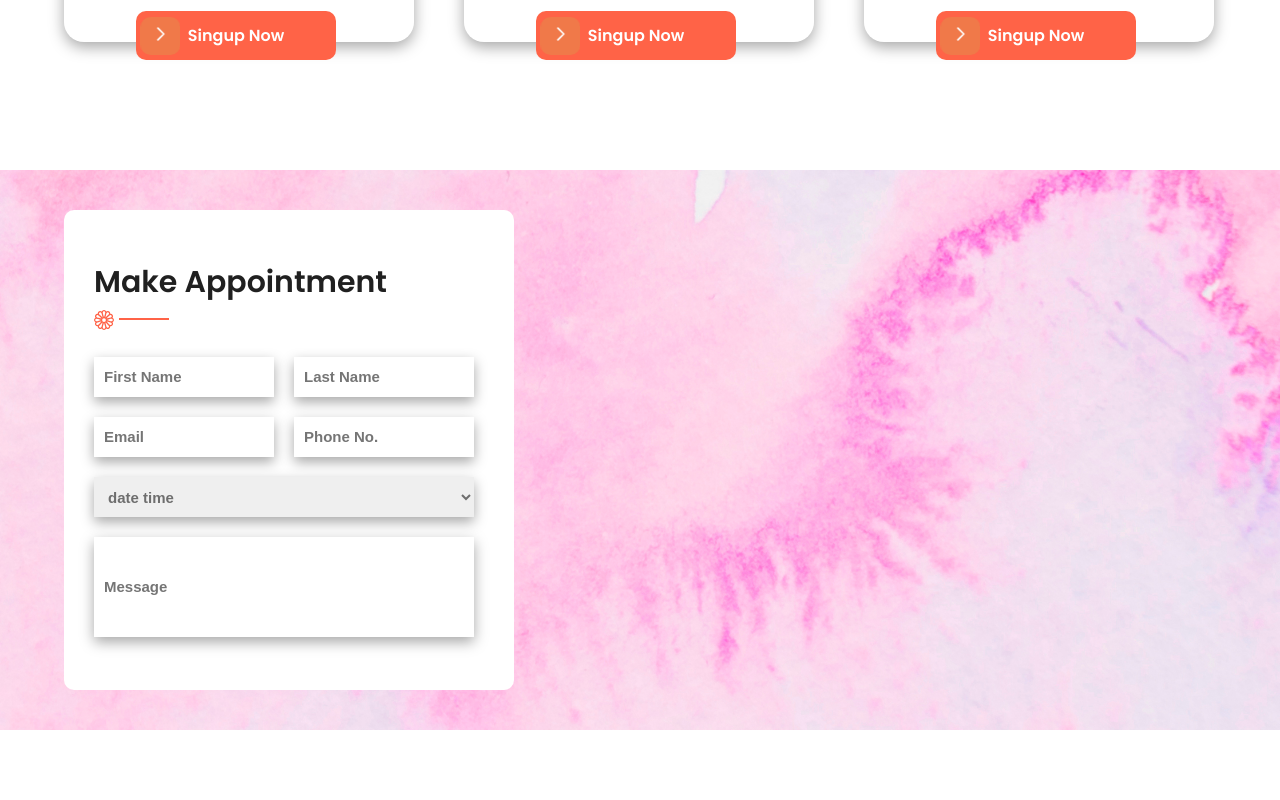
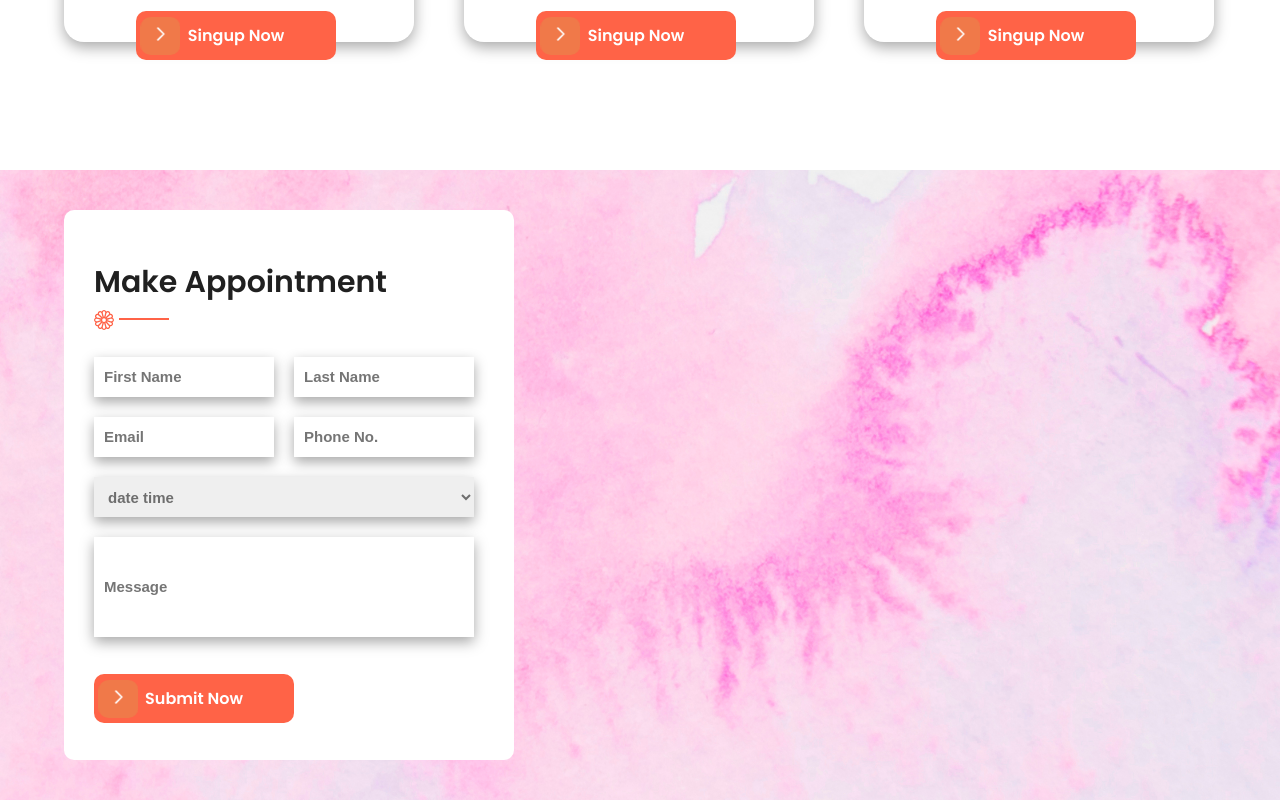
Before and after one commit to TamannaAfroz2666/Parlour-BD-Page, a React (Create React App) app: page / in a window 1280 px wide. Shown: the part 3023-3823 px from the top of the page. Before the commit the page ends 3753 px from the top, so only its background shows below. Built offline with nearby package versions, Linux system fonts and the light colour scheme; the HTML template or start-up script is replaced by a standard one.

Commit message:
add base on info from

```diff
--- a/src/components/MakeBooking/MakeBooking.css
+++ b/src/components/MakeBooking/MakeBooking.css
@@ -24,7 +24,7 @@
 .appointment{
     margin: 40px 0;
     width: 450px;
-    height: 480px;
+    height: 550px;
     background-color: white;
     border-radius: 10px;
 }
@@ -111,3 +111,43 @@
     box-shadow: rgba(0, 0, 0, 0.35) 0px 5px 13px;
 
 }
+/* input end design  */
+
+
+/* button working  */
+.btnBooking{
+    margin: 0 0 3rem 0px;
+    border-radius: 25px;
+
+}
+.btnBookIcon{
+    translate: -.6px  40px -60px;
+    margin-left: 5px;
+
+}
+.btnIconBook{
+    padding: 10px 5px 5px 5px;
+    background-color:rgba(211, 165, 79, 0.342);
+    border-radius: 10px;
+}
+
+.lineIconBok{
+    padding-top: 10px;
+}
+.peiceRegBtn button{
+    width: 200px;
+    padding: 12px 0px;
+    font-size: 16px;
+    font-weight: 600;
+    color: #fff;
+    background-color: tomato;
+    border: 0;
+    border-radius: 10px;
+    /* margin: 0 0 8rem 0; */
+
+}
+.peiceRegBtn:hover .btnSubInfoReg{
+    background-color: purple;
+}
+
+/* button working end */
--- a/src/components/MakeBooking/MakeBooking.js
+++ b/src/components/MakeBooking/MakeBooking.js
@@ -1,6 +1,7 @@
 import React from 'react';
 import './MakeBooking.css';
 import { BsFlower1 } from "react-icons/bs";
+import { HiOutlineChevronRight } from "react-icons/hi";
 
 const MakeBooking = () => {
     return (
@@ -24,19 +25,19 @@ const MakeBooking = () => {
                             {/* icon Flower start */}
                             <div className="userContents">
                                 <div className="namePart">
-                                    <input type="text" name='name' value='' className='firstName'  placeholder='First Name' autoComplete='off' />
+                                    <input type="text" name='name' value='' className='firstName' placeholder='First Name' autoComplete='off' />
 
-                                    <input type="text" name='name' value='' className='firstName'  placeholder='Last Name' autoComplete='off' />
+                                    <input type="text" name='name' value='' className='firstName' placeholder='Last Name' autoComplete='off' />
                                 </div>
                                 <div className="emailPart">
-                                    <input type="text" name='name' value='' className='emailField'  placeholder='Email' autoComplete='off' />
+                                    <input type="text" name='name' value='' className='emailField' placeholder='Email' autoComplete='off' />
 
-                                    <input type="text" name='name' value='' className='emailField'  placeholder='Phone No.' autoComplete='off' />
+                                    <input type="text" name='name' value='' className='emailField' placeholder='Phone No.' autoComplete='off' />
                                 </div>
                                 <div className="dateTime">
                                     <select name="dateTime" id="dateTime">
-                                        <option className='optionName'  value="date">date time
-                                        <input type="date" />
+                                        <option className='optionName' value="date">date time
+                                            <input type="date" />
 
                                         </option>
 
@@ -44,7 +45,19 @@ const MakeBooking = () => {
 
                                 </div>
                                 <div className="message">
-                                    <input type="text" name='message' value='' className='messageField'  placeholder='Message' autoComplete='off'  />
+                                    <input type="text" name='message' value='' className='messageField' placeholder='Message' autoComplete='off' />
+                                </div>
+
+                                <div className="btnBooking">
+                                    <div className="btnBookIcon">
+                                        <span className='btnIconBook'> <HiOutlineChevronRight className='lineIconBok' color='white' size={30} />
+                                        </span>
+
+                                    </div>
+                                    <div className="peiceRegBtn">
+                                        <button className='btnSubInfoReg' type='button'>Submit Now</button>
+                                    </div>
+
                                 </div>
 
                             </div>
```
Also changed, not shown: src/components/MakeBooking/BookingInfo/BookingInfo.js (added, +29 -0 lines), src/components/MakeBooking/BookingInfo/BookingInfo.css (added).
